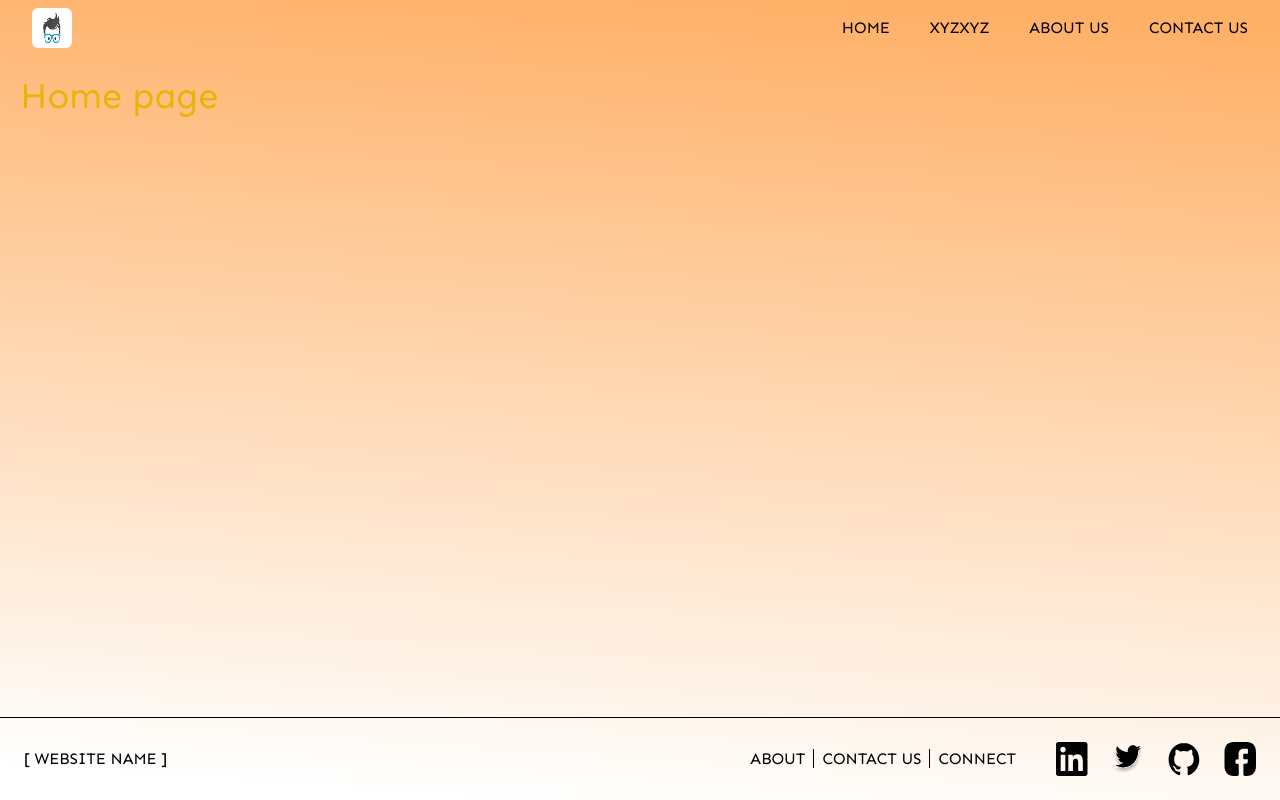
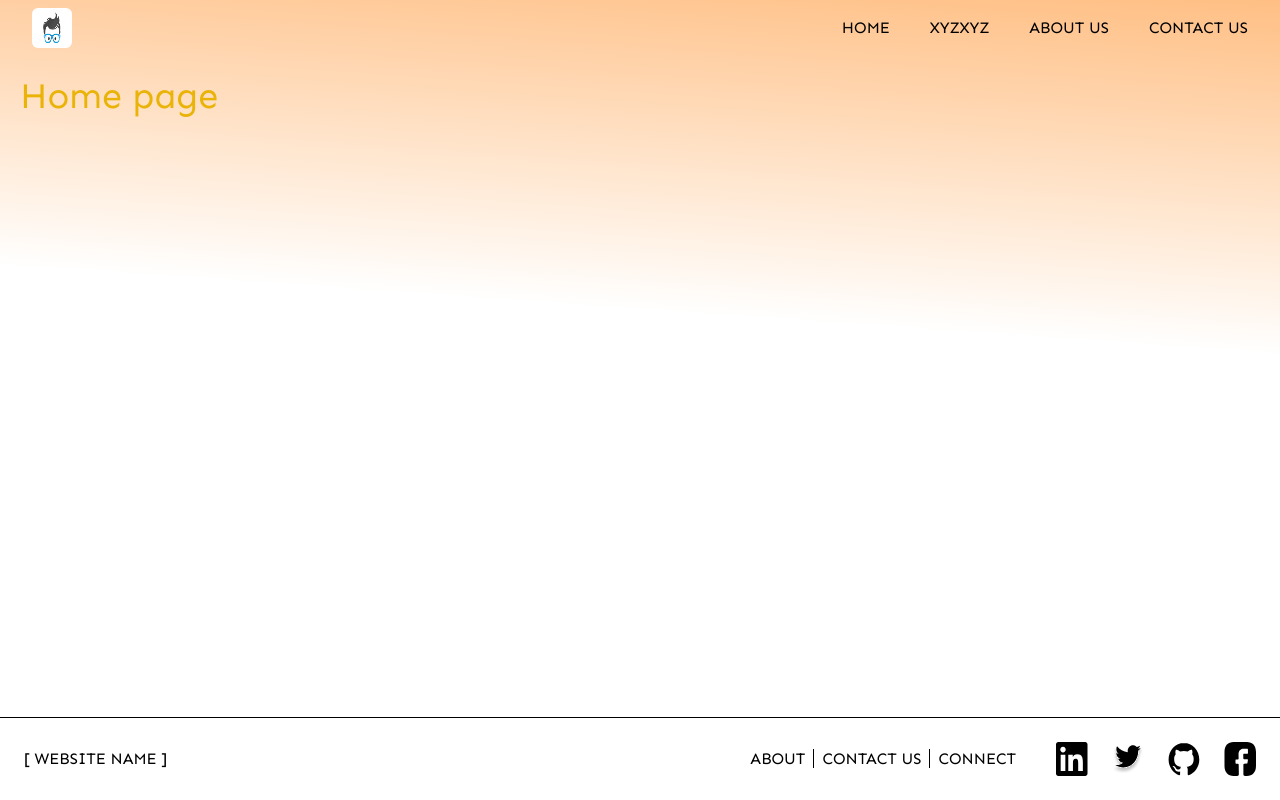
Before and after one commit to Maneeshk11/seismic-damage-assesment-of-buildings, a Next.js app: page / in a window 1280 px wide. Built offline with nearby package versions, Linux system fonts and the light colour scheme.

Commit message:
fixed background color

```diff
--- a/src/pages/_app.tsx
+++ b/src/pages/_app.tsx
@@ -6,6 +6,7 @@ import { Footer } from "@/components/Footer/Footer";
 const MyApp = ({ Component, pageProps }: AppProps) => {
     return (
         <div className="relative">
+            <div className="absolute backgroundColor w-full h-[50vh] -top-10 -z-10"></div>
             <Navbar />
             <Component {...pageProps} />
             <Footer />
--- a/src/styles/global.css
+++ b/src/styles/global.css
@@ -58,8 +58,7 @@
   src: url("/fonts/Sen/Sen-ExtraBold.ttf");
 }
 
-body {
-  width: 100vw;
-  height: 100vh;
-  background: linear-gradient(184deg, #FFB067 3.56%, rgba(255, 255, 255, 0.00) 96.44%);
+.backgroundColor {
+  background : linear-gradient(184deg, #FFB067 -9.02%, rgba(255, 255, 255, 0.00) 80.86%);
+  background-repeat: no-repeat;
 }
```
